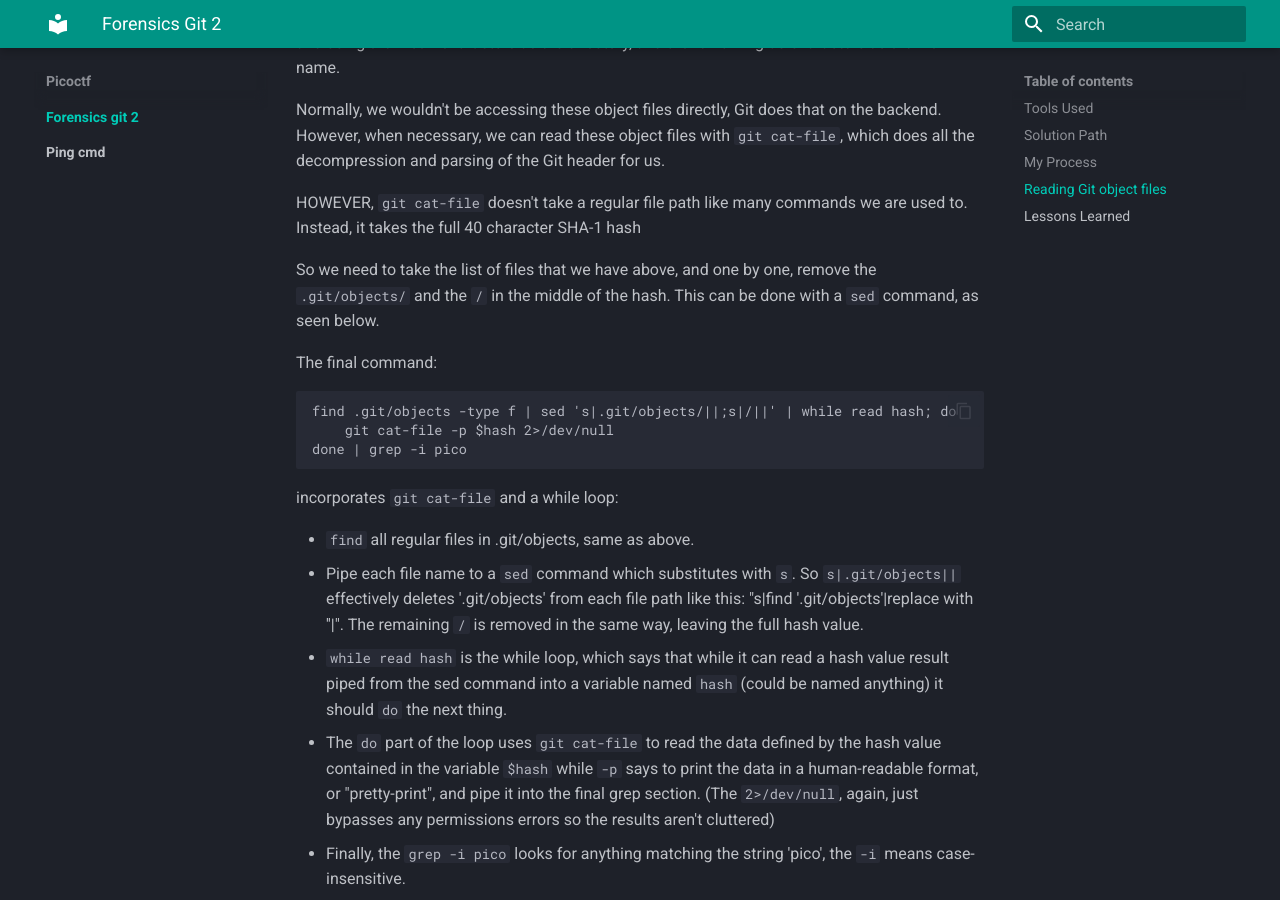
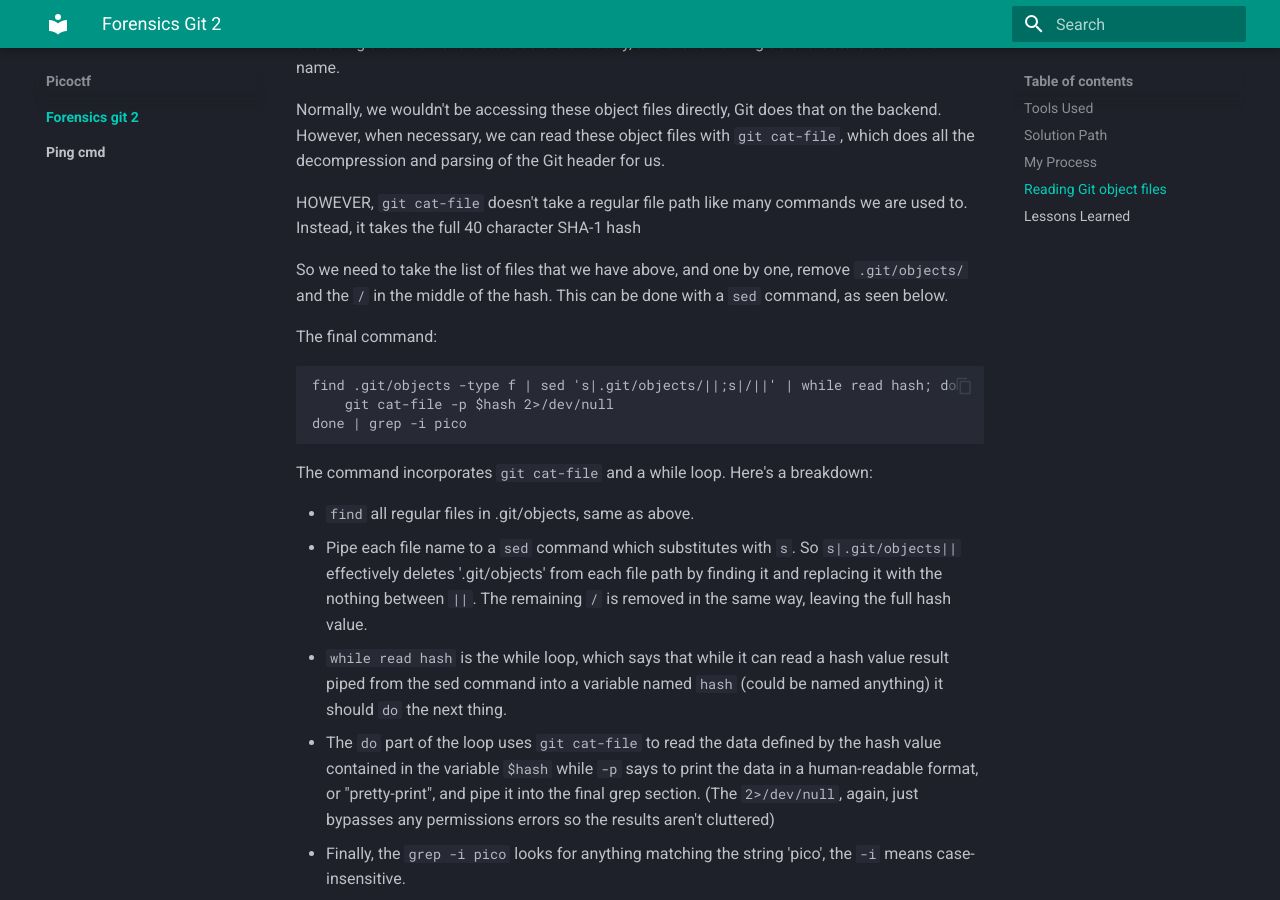
Before and after one commit to TrickMorr/ctf-writeups, an MkDocs documentation site: the page built from writeups/picoctf/forensics-git-2/index.md, in a window 1280 px wide and 900 px high, scrolled down 4261 px. Built offline with MkDocs 1.6.1 and Material for MkDocs 9.7.7, drawn with Linux system fonts in a browser that asks for light colours.

Commit message:
more polishing forensics git 2

````diff
--- a/writeups/picoctf/forensics-git-2/index.md
+++ b/writeups/picoctf/forensics-git-2/index.md
@@ -175,10 +175,10 @@
     git cat-file -p $hash 2>/dev/null
 done | grep -i pico
 ```
-incorporates `git cat-file` and a while loop:
+The command incorporates `git cat-file` and a while loop. Here's a breakdown:
 
 - `find` all regular files in .git/objects, same as above.
-- Pipe each file name to a `sed` command which substitutes with `s`. So `s|.git/objects||` effectively deletes '.git/objects' from each file path like this: "s|find '.git/objects'|replace with ''|". The remaining `/` is removed in the same way, leaving the full hash value.
+- Pipe each file name to a `sed` command which substitutes with `s`. So `s|.git/objects||` effectively deletes '.git/objects' from each file path by finding it and replacing it with the nothing between `||`. The remaining `/` is removed in the same way, leaving the full hash value.
 - `while read hash` is the while loop, which says that while it can read a hash value result piped from the sed command into a variable named `hash` (could be named anything) it should `do` the next thing.
 - The `do` part of the loop uses `git cat-file` to read the data defined by the hash value contained in the variable `$hash` while `-p` says to print the data in a human-readable format, or "pretty-print", and pipe it into the final grep section. (The `2>/dev/null`, again, just bypasses any permissions errors so the results aren't cluttered)
 - Finally, the `grep -i pico` looks for anything matching the string 'pico', the `-i` means case-insensitive.
````
Also changed, not shown: other parts of writeups/picoctf/forensics-git-2/index.md (+1 -1 lines).
